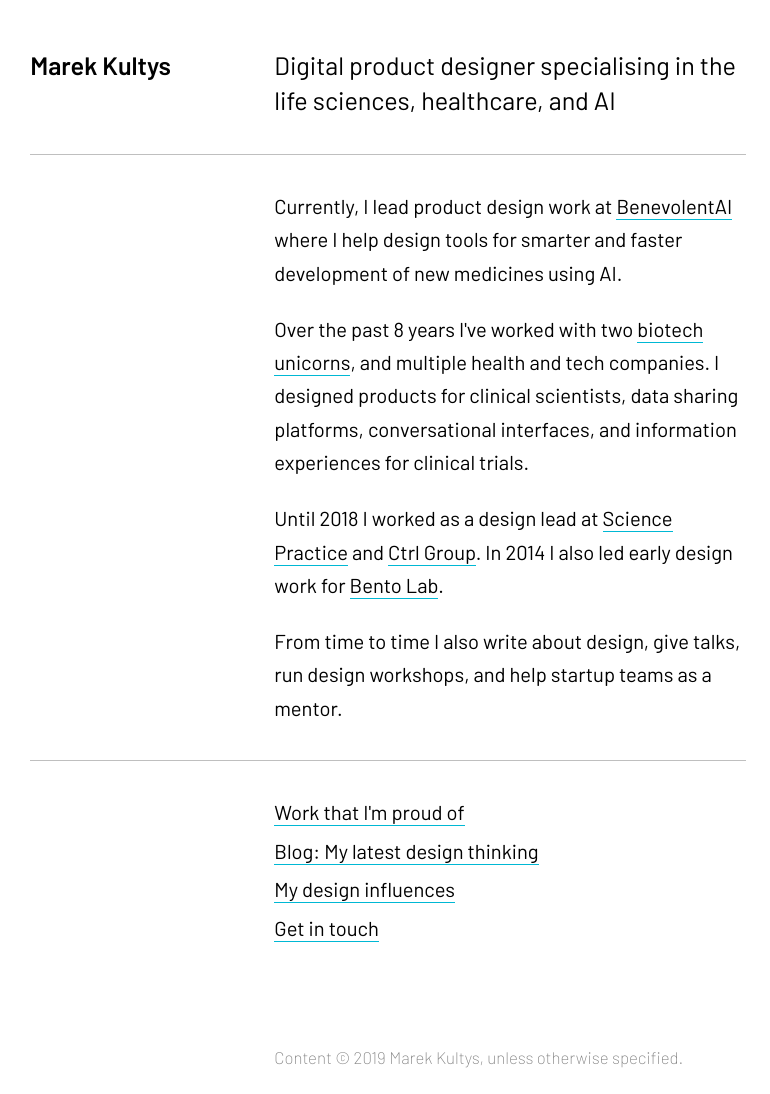
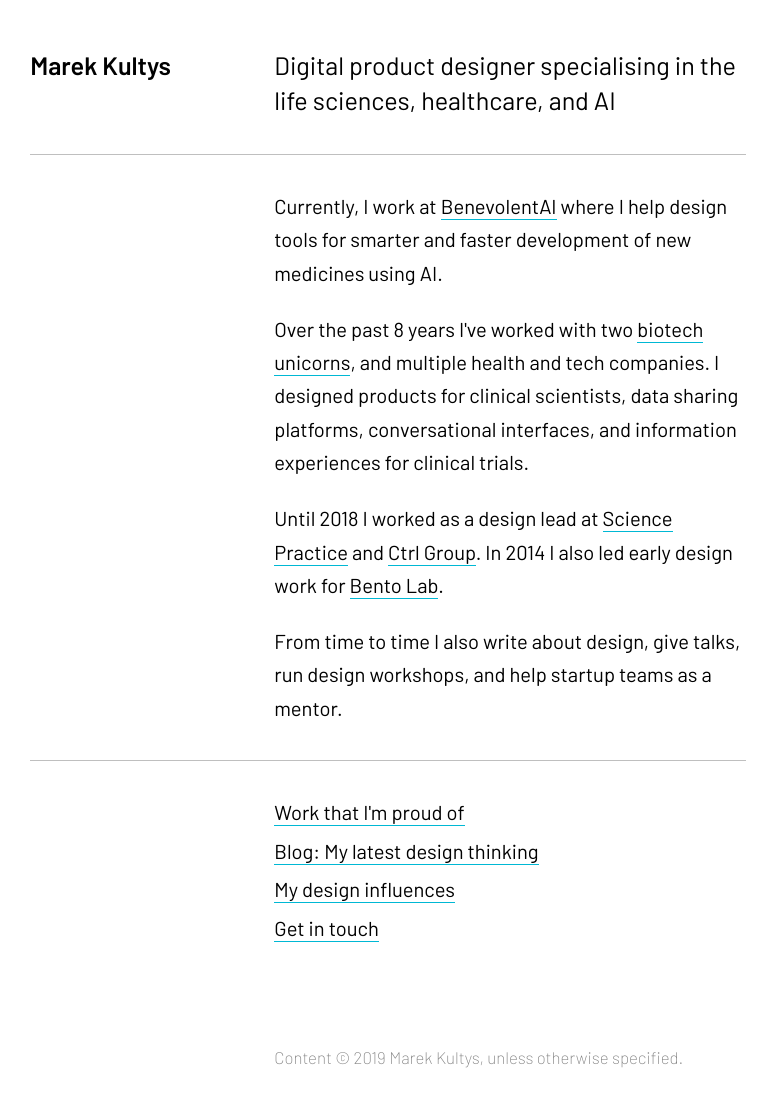
Before and after one commit to marek-kultys/marekkultys.github.io, a Jekyll site: the page built from index.html, in a window 1280 px wide. Shown: the whole page, without its empty margins (252-1022 px from the left). Built offline with Jekyll 4.4.1, drawn with Linux system fonts in a browser that asks for light colours.

Commit message:
Minor copy changes

```diff
--- a/index.html
+++ b/index.html
@@ -7,7 +7,7 @@ label: home
    <div class="container">
       <div class="container-two-thirds shift">
          <p>
-            Currently, I lead product design work at <a href="http://benevolent.ai">BenevolentAI</a> where I help design tools for smarter and faster development of new medicines using AI.
+            Currently, I work at <a href="http://benevolent.ai">BenevolentAI</a> where I help design tools for smarter and faster development of new medicines using AI.
          </p>
          <p>
             Over the past 8 years I've worked with two <a href="http://benevolent.ai">biotech</a> <a href="http://immunocore.com">unicorns</a>, and multiple health and tech companies. I designed products for clinical scientists, data sharing platforms, conversational interfaces, and information experiences for clinical trials.
--- a/work/index.html
+++ b/work/index.html
@@ -8,7 +8,7 @@ label: work
       <div class="container-two-third shift">
          <div class="entry">
             <h3><a href="{{ site.data.pages.project-benevolent.link }}">{{ site.data.pages.project-benevolent.tagline }}</a></h3>
-            <p>At BenevolentAI I lead the work of our product design team. We currently focus on target identification — one of the key challenges in the early stage of the drug development process. We use various computational technologies, such as NLP and AI, and a series of design patterns to help drug discoverers explore and select best targets for validation.</p>
+            <p>At BenevolentAI I lead the work of our product design team. Currently, I focus on target identification — one of the key challenges in the early stage of the drug development process. We use various computational technologies, such as NLP and AI, and a series of design patterns to help drug discoverers explore and select best targets for validation.</p>
             <p>Get in touch! <a href="https://benevolent.ai/careers#london">I'm hiring designers</a> who wish to design digital products that actually matter.</p>
          </div>
          <div class="entry">
```
